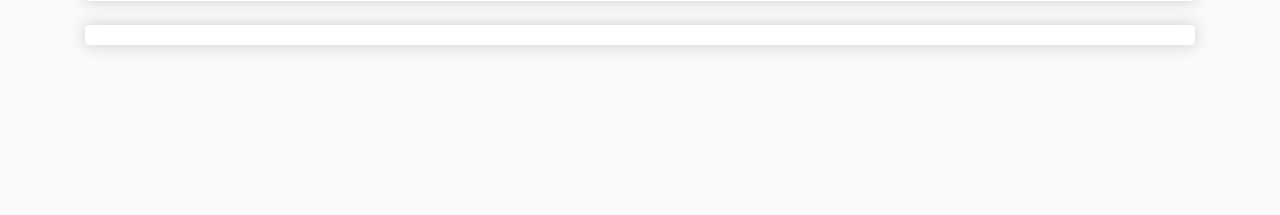
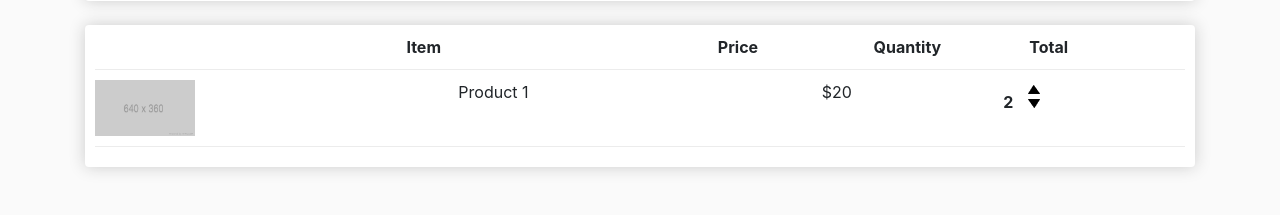
Before and after one commit to Alimiyan/QuickBuy, a Django app: page /cart/ in a window 1280 px wide. Shown: the part 261-476 px from the top of the page. Run offline with Django 4.2, Linux system fonts and the light colour scheme; some libraries are stand-ins or nearby versions.

Commit message:
cart,checkout

```diff
--- a/store/templates/store/cart.html
+++ b/store/templates/store/cart.html
@@ -1,24 +1,62 @@
-{% extends 'store/main.html' %}
-{% load static  %}
-{% block content %}
+{% extends 'store/main.html' %} {% load static %} {% block content %}
 <div class="row">
   <div class="col-lg-12">
     <div class="box-element">
-            <a class="btn btn-outline-dark" href="{% url 'store' %}">&#x2190; Continue Shopping</a>
-            <br>
-            <br>
+      <a class="btn btn-outline-dark" href="{% url 'store' %}"
+        >&#x2190; Continue Shopping</a
+      >
+      <br />
+      <br />
       <table class="table">
         <tr>
-                    <th><h5>Items: <strong>3</strong></h5></th>
-                    <th><h5>Total: <strong>$21</strong></h5></th>
           <th>
-                        <a style="float:right; margin:5px;" class="btn btn-success" href="{% url 'checkout' %}">Checkout</a>
+            <h5>Items: <strong>3</strong></h5>
+          </th>
+          <th>
+            <h5>Total: <strong>$21</strong></h5>
+          </th>
+          <th>
+            <a
+              style="float: right; margin: 5px"
+              class="btn btn-success"
+              href="{% url 'checkout' %}"
+              >Checkout</a
+            >
           </th>
         </tr>
       </table>
     </div>
-        <br>
-        <div class="box-element"></div>
+    <br />
+    <div class="box-element">
+      <div class="cart-row">
+        <div style="flex: 2"></div>
+        <div style="flex: 2"><strong>Item</strong></div>
+        <div style="flex: 1"><strong>Price</strong></div>
+        <div style="flex: 1"><strong>Quantity</strong></div>
+        <div style="flex: 1"><strong>Total</strong></div>
+      </div>
+      <div class="cart-row">
+        <div style="flex: 2">
+          <img class="row-image" src="{% static 'images/placeholder.png' %}" />
+        </div>
+        <div style="flex: 2"><p>Product 1</p></div>
+        <div style="flex: 1"><p>$20</p></div>
+        <div style="flex: 1">
+          <p class="quantity">2</p>
+          <div class="quantity">
+            <img
+              class="chg-quantity"
+              src="{% static  'images/arrow-up.png' %}"
+            />
+
+            <img
+              class="chg-quantity"
+              src="{% static  'images/arrow-down.png' %}"
+            />
+          </div>
+        </div>
       </div>
     </div>
     {% endblock %}
+  </div>
+</div>
```
Also changed, not shown: store/templates/store/checkout.html (+58 -1 lines), static/images/arrow-down.png (renamed from static/images/2+arrow-down.png), static/images/arrow-up.png (renamed from static/images/3+arrow-up.png). Lines whose indentation alone changed are shown as unchanged.
